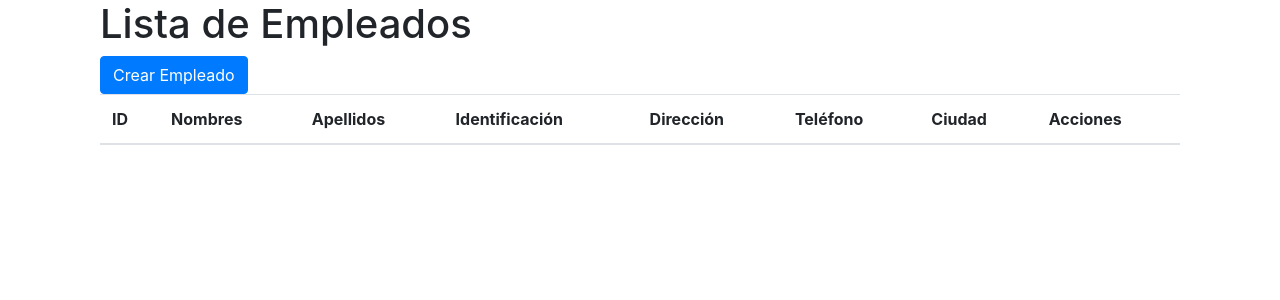
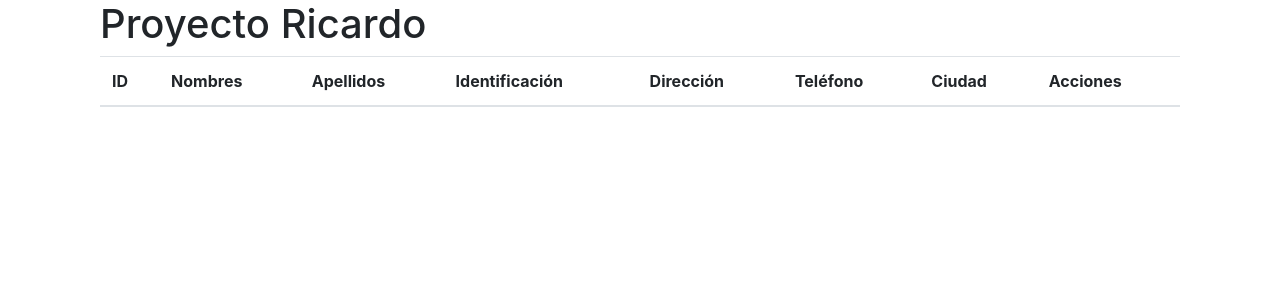
Before and after one commit to Rcrdo23/empleados, a Laravel app: page / in a window 1280 px wide. Shown: the part 56-356 px from the top of the page. Run offline with Laravel 10, Linux system fonts and the light colour scheme; data that the repository does not hold is empty; some libraries are stand-ins or nearby versions.

Commit message:
Arreglo 01 main
Arrreglo main

```diff
--- a/resources/views/empleados.blade.php
+++ b/resources/views/empleados.blade.php
@@ -2,8 +2,8 @@
 
 @section('content')
     <div class="container">
-         <h1>Lista de Empleados</h1>
-         <a href="{{ route('empleados.create') }}" class="btn btn-primary">Crear Empleado</a>
+        <h1>Proyecto Ricardo</h1>
+
         <table class="table">
             <thead>
                 <tr>
@@ -18,25 +18,7 @@
                 </tr>
             </thead>
             <tbody>
-                 @foreach($empleados as $empleado)
-                 <tr>
-                     <td>{{ $empleado->id }}</td>
-                     <td>{{ $empleado->nombres }}</td>
-                     <td>{{ $empleado->apellidos }}</td>
-                     <td>{{ $empleado->identificacion }}</td>
-                     <td>{{ $empleado->direccion }}</td>
-                     <td>{{ $empleado->telefono }}</td>
-                     <td>{{ $empleado->ciudad->nombre }}</td>
-                     <td>
-                         <a href="{{ route('empleados.edit', $empleado->id) }}" class="btn btn-warning">Editar</a>
-                         <form action="{{ route('empleados.destroy', $empleado->id) }}" method="POST" style="display:inline-block;">
-                             @csrf
-                             @method('DELETE')
-                             <button type="submit" class="btn btn-danger">Eliminar</button>
-                         </form>
-                     </td>
-                 </tr>
-                 @endforeach
+
             </tbody>
         </table>
     </div>
--- a/routes/web.php
+++ b/routes/web.php
@@ -18,7 +18,7 @@ use Illuminate\Support\Facades\Route;
 */
 
 Route::get('/', function () {
-    return view('empleados');
+    return view('/empleados');
 });
 
    Route::resource('empleados', EmpleadoController::class);
```
Also changed, not shown: resources/views/index.blade.php (+3 -21 lines). Lines whose indentation alone changed are shown as unchanged.
